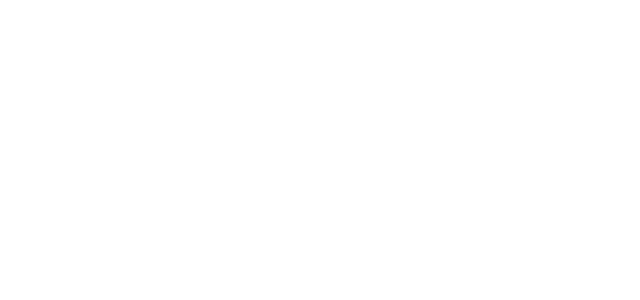
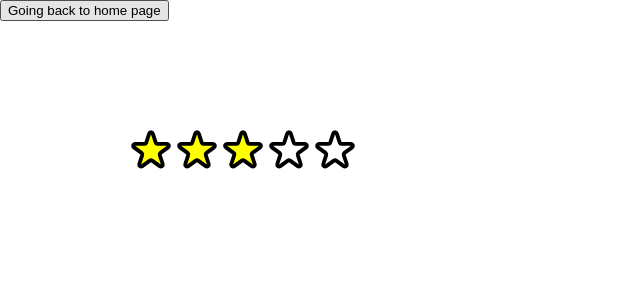
Before and after one commit to JiayingYu152/FrontendProjects, a React (Create React App) app in the folder react-practice/: page /star-rating in a window 1280 px wide. Before the commit this address had no page. Shown: the top 300 px of the page, without its empty margins (0-640 px from the left). Built offline with nearby package versions, Linux system fonts and the light colour scheme.

Commit message:
refactor: Enhance StringConvertorParagraph component for improved text conversion and formatting

```diff
--- a/react-practice/src/App.js
+++ b/react-practice/src/App.js
@@ -17,6 +17,7 @@ import GridLight from "./practice/GridLight";
 import LikeButton from "./practice/LikeButton";
 import ProgressBarII from "./practice/ProgressBarII";
 import StringConvertorParagraph from "./practice/StringConvertorParagraph";
+import StarRating from "./practice/StarRating";
 
 function Home() {
   return (
@@ -769,6 +770,16 @@ function Home() {
             <ul></ul>
           </div>
         </li>
+
+        <li>
+          <Link to="/star-rating" className="li-title">
+            Star Rating
+          </Link>
+          <div className="important-paragraph">
+            <h3>考点/内容点:</h3>
+            <ul></ul>
+          </div>
+        </li>
       </ol>
     </div>
   );
@@ -801,6 +812,7 @@ function App() {
           path="/string-convertor-paragraph"
           element={<StringConvertorParagraph />}
         />
+        <Route path="/star-rating" element={<StarRating />} />
       </Routes>
     </Router>
   );
--- /dev/null
+++ b/react-practice/src/practice/StarRating.jsx
@@ -0,0 +1,75 @@
+import "./starRating.css";
+import { useState } from "react";
+
+import { useNavigate } from "react-router-dom";
+
+const Star = ({ filled }) => {
+  return (
+    <svg
+      xmlns="http://www.w3.org/2000/svg"
+      className={["star-icon", filled ? "star-icon-filled" : ""].join(" ")}
+      fill="none"
+      viewBox="0 0 24 24"
+      stroke="currentColor"
+      strokeWidth="2"
+    >
+      <path
+        strokeLinecap="round"
+        strokeLinejoin="round"
+        d="M11.049 2.927c.3-.921 1.603-.921 1.902 0l1.519 4.674a1 1 0 00.95.69h4.915c.969 0 1.371 1.24.588 1.81l-3.976 2.888a1 1 0 00-.363 1.118l1.518 4.674c.3.922-.755 1.688-1.538 1.118l-3.976-2.888a1 1 0 00-1.176 0l-3.976 2.888c-.783.57-1.838-.197-1.538-1.118l1.518-4.674a1 1 0 00-.363-1.118l-3.976-2.888c-.784-.57-.38-1.81.588-1.81h4.914a1 1 0 00.951-.69l1.519-4.674z"
+      />
+    </svg>
+  );
+};
+
+const StarRatingComponent = ({ max, value, onChange }) => {
+  const [hoveredIndex, setHoveredIndex] = useState(null); //用于处理渲染和交互，是否hover在某一颗星星上
+  //hoveredIndex: 当前悬停的星星索引，用于在鼠标悬停时显示星星的高亮状态。
+
+  return (
+    <div>
+      {Array.from({ length: max }).map(
+        (
+          _,
+          index //Array.from({ length: max })：创建一个长度为 max 的数组，用于生成星星。
+        ) => (
+          <span //每个 span 元素包裹一个 Star 组件，并处理鼠标事件
+            key={index}
+            tabIndex={0}
+            onMouseEnter={() => setHoveredIndex(index)}
+            onMouseLeave={() => setHoveredIndex(null)}
+            onClick={() => onChange(index + 1)}
+          >
+            <Star
+              filled={
+                hoveredIndex != null ? index <= hoveredIndex : index < value
+              }
+            />
+          </span>
+        )
+      )}
+    </div>
+  );
+};
+
+const StarRating = () => {
+  const [rating, setRating] = useState(3); //setRating 用于更新评分值的状态更新函数。
+
+  const navigate = useNavigate(); //for navigate back to home page, not main logic relevant
+
+  return (
+    <>
+      <button
+        style={{ position: "absolute", top: 0, left: 0 }}
+        onClick={() => navigate("/")}
+      >
+        Going back to home page
+      </button>
+      <div className="star-rating-container">
+        <StarRatingComponent max={5} value={rating} onChange={setRating} />
+      </div>
+    </>
+  );
+};
+
+export default StarRating;
--- a/react-practice/src/practice/StringConvertorParagraph.jsx
+++ b/react-practice/src/practice/StringConvertorParagraph.jsx
@@ -1,5 +1,6 @@
 import React from "react";
 import parse from "html-react-parser";
+import { useNavigate } from "react-router-dom";
 
 // 处理 Markdown 转换
 const convertMarkdown = (markdownMessage) => {
@@ -75,6 +76,8 @@ const convertChatApplication = (chatMessage) => {
 };
 
 const StringConvertorParagraph = () => {
+  const navigate = useNavigate(); //for navigate back to home page, not main logic relevant
+
   const markdownMessage =
     "Please tag @Bob Jones for approval!\n\n" +
     "Here's the max amount we were allotted:\n\n" +
@@ -97,6 +100,13 @@ const StringConvertorParagraph = () => {
 
   return (
     <div>
+      <button
+        style={{ position: "absolute", top: 0, left: 0 }}
+        onClick={() => navigate("/")}
+      >
+        Going back to home page
+      </button>
+
       <h1>String Convertor Paragraph</h1>
 
       <h2>Markdown Convertor</h2>
--- /dev/null
+++ b/react-practice/src/practice/starRating.css
@@ -0,0 +1,16 @@
+.star-rating-container {
+  width: 90vw;
+  min-height: 100vh;
+  margin: 10%;
+}
+.star-icon {
+  --icon-size: 46px;
+
+  cursor: pointer;
+  height: var(--icon-size);
+  width: var(--icon-size);
+}
+
+.star-icon-filled {
+  fill: yellow;
+}
```
